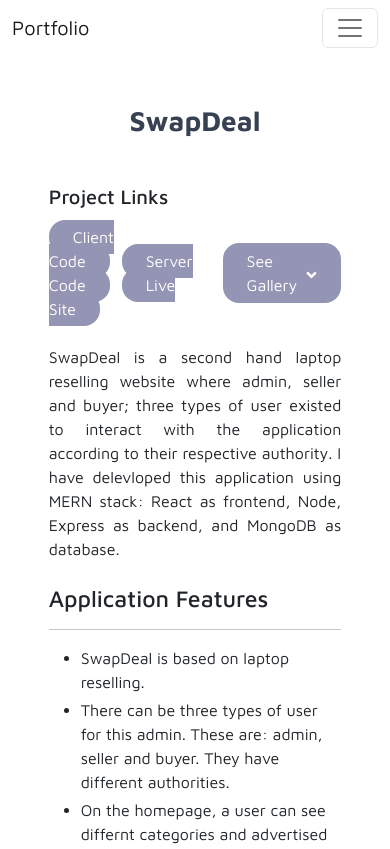
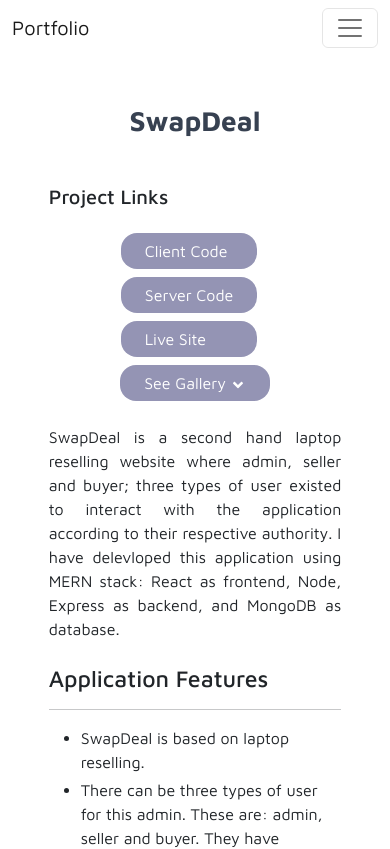
Before and after one commit to tasmia-rahman/my-portfolio, a React (Create React App) app: page /project/1 in a window 390 px wide. Shown: the top 849 px of the page. Built offline with nearby package versions, Linux system fonts and the light colour scheme.

Commit message:
add responsiveness

```diff
--- a/src/components/About/About.js
+++ b/src/components/About/About.js
@@ -5,12 +5,12 @@
 
 const About = () => {
     return (
-        <section className='w-[88%] mx-auto pt-[75px] pb-[50px]' id='about'>
+        <section className='w-[88%] mx-auto py-8 lg:pt-[75px] lg:pb-[50px]' id='about'>
             <div className='flex items-center space-between'>
-                <div className='w-9/12 mt-12'>
+                <div className='w-9/12 mt-12 hidden lg:block'>
                     <img src={IMG} alt='Me' />
                 </div>
-                <div className='pl-16'>
+                <div className='lg:pl-16'>
                     <div>
                         <small className='text-yellow'>About Myself</small>
                         <h3>About Me, I'm a Web Developer</h3>
--- a/src/components/Banner/Banner.js
+++ b/src/components/Banner/Banner.js
@@ -20,7 +20,7 @@
     }
 
     return (
-        <section className='w-[88%] mx-auto pt-[150px] pb-[75px]'>
+        <section className='w-[88%] mx-auto py-12 lg:pt-[150px] lg:pb-[75px]'>
             <div class="flex lg:flex-row flex-col items-center">
                 <div class="lg:w-8/12">
                     <div class="banner-text">
--- a/src/components/Projects/ProjectDetails/ProjectDetails.js
+++ b/src/components/Projects/ProjectDetails/ProjectDetails.js
@@ -32,13 +32,13 @@
             <div className='w-9/12 mx-auto mb-5'>
                 <h1 className='text-center my-5 font-bold text-gray-700'>{selectedProject?.name}</h1>
                 <h5 className='mb-3'>Project Links</h5>
-                <div className='flex justify-between items-center mb-4'>
-                    <div>
-                        <a href={selectedProject?.githubClientLink} className='mr-3 px-4 py-2 bg-grey text-white rounded-2xl no-underline'>Client Code</a>
-                        <a href={selectedProject?.githubServerLink} className='mr-3 px-4 py-2 bg-grey text-white rounded-2xl no-underline'>Server Code</a>
-                        <a href={selectedProject?.websiteLink} className='mr-3 px-4 py-2 bg-grey text-white rounded-2xl no-underline'>Live Site</a>
+                <div className='flex flex-col lg:flex-row justify-between items-center mb-4'>
+                    <div className='flex flex-col lg:flex-row space-y-3'>
+                        <a href={selectedProject?.githubClientLink} className='mr-3 mt-2 px-4 py-[6px] bg-grey text-white rounded-2xl no-underline'>Client Code</a>
+                        <a href={selectedProject?.githubServerLink} className='mr-3 mt-2 px-4 py-[6px] bg-grey text-white rounded-2xl no-underline'>Server Code</a>
+                        <a href={selectedProject?.websiteLink} className='mr-3 mt-2 px-4 py-[6px] bg-grey text-white rounded-2xl no-underline'>Live Site</a>
                     </div>
-                    <a href='#gallery' className='flex items-center px-4 py-[6px] bg-grey text-white rounded-2xl no-underline'>
+                    <a href='#gallery' className='flex items-center mt-2 px-4 py-[6px] bg-grey text-white rounded-2xl no-underline'>
                         See Gallery
                         <FaAngleDown className='ml-1 mt-1'></FaAngleDown>
                     </a>
--- a/src/components/Projects/Projects/Projects.js
+++ b/src/components/Projects/Projects/Projects.js
@@ -14,9 +14,9 @@
     }, [])
 
     return (
-        <section className='w-[88%] mx-auto py-[50px]' id='projects'>
+        <section className='w-[88%] mx-auto py-6 lg:py-[50px]' id='projects'>
             <h3 className='text-yellow mb-3'>Projects</h3>
-            <div className='grid grid-col-1 lg:grid-cols-3 gap-x-10'>
+            <div className='grid grid-col-1 lg:grid-cols-3 gap-10'>
                 {
                     projects?.map(project => <ProjectCard key={project.id} project={project}></ProjectCard>)
                 }
--- a/src/components/Shared/Footer/Footer.js
+++ b/src/components/Shared/Footer/Footer.js
@@ -2,7 +2,7 @@
 
 const Footer = () => {
     return (
-        <section className='bg-grey text-white py-3 flex items-center justify-around'>
+        <section className='bg-grey text-white py-3 flex flex-col lg:flex-row items-center lg:justify-around'>
             <p className='mb-0'>Powered by Tasmia Rahman Maliha</p>
             <p className='mb-0'>Copyright &#169; 2022. All Rights Reserved</p>
         </section>
--- a/src/components/Skills/Skills.js
+++ b/src/components/Skills/Skills.js
@@ -3,7 +3,7 @@
 
 const Skills = () => {
     return (
-        <section id='skills' className='py-[50px]'>
+        <section id='skills' className='py-6 lg:py-[50px]'>
             <div class="w-full mx-auto px-4 lg:w-6/12">
                 HTML
                 <div class="mb-8 flex items-center">
```
